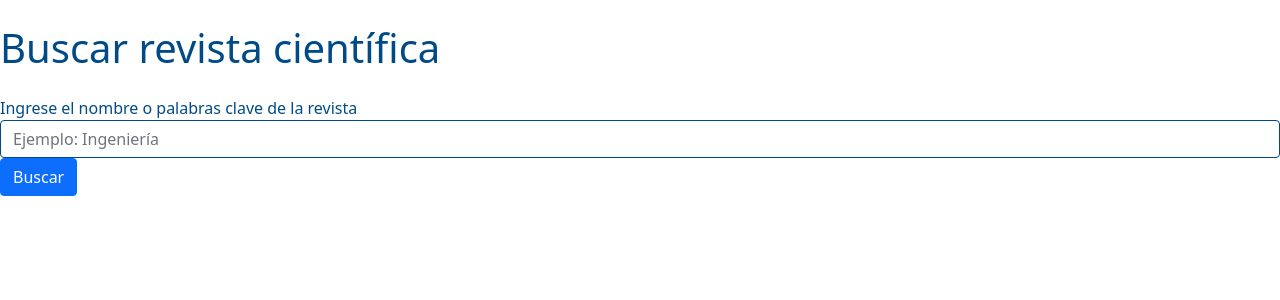
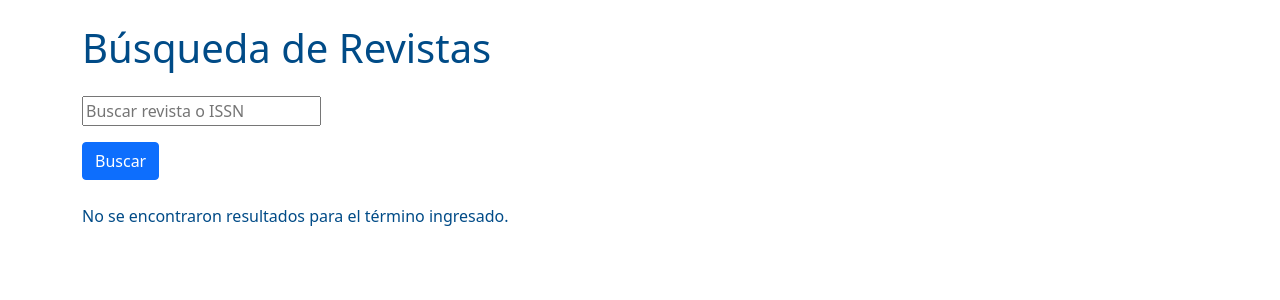
Before and after one commit to AlejandroR1977/Desarrollo4_ProyectoFinal, a Flask app: page /busqueda in a window 1280 px wide. Shown: the part 126-426 px from the top of the page. Run offline with Flask 3, Linux system fonts and the light colour scheme.

Commit message:
Busqueda terminada

```diff
--- a/Pagina/app.py
+++ b/Pagina/app.py
@@ -124,21 +124,19 @@ def explorar():
 # Ruta de búsqueda
 @app.route('/busqueda', methods=['GET'])
 def busqueda():
-    query = request.args.get('query', '').strip().lower()
+    termino = request.args.get('termino', '').lower()
     resultados = []
 
-    if query:
-        for titulo, data in scimago_data.items():
-            if query in titulo.lower():
-                resultados.append({
-                    "titulo": titulo,
-                    "h_index": data["h_index"],
-                    "url": data["url"],
-                    "areas": data["subject_area"],
-                    "catalogo": data.get("publisher", "Desconocido")
-                })
+    if termino:
+        for titulo, revista in scimago_data.items():
+            titulo_lower = titulo.lower()
+            issn = revista.get('issn', '').lower()
 
-    return render_template('busqueda.html', query=query, resultados=resultados)
+            if termino in titulo_lower or termino in issn:
+                resultados.append({"title": titulo, **revista})
+
+    return render_template('busqueda.html', resultados=resultados)
+
 
 # Ruta de catálogos generales
 @app.route('/catalogos')
--- a/Pagina/templates/busqueda.html
+++ b/Pagina/templates/busqueda.html
@@ -118,14 +118,35 @@
     </div>
 </nav>
 
-        <h1 class="my-4">Buscar revista científica</h1>
-        <form method="GET" action="/resultados_busqueda">
-            <div class="form-group">
-                <label for="query">Ingrese el nombre o palabras clave de la revista</label>
-                <input type="text" class="form-control" id="query" name="query" placeholder="Ejemplo: Ingeniería" required>
+<body>
+    <div class="container py-4">
+        <h1 class="mb-4">Búsqueda de Revistas</h1>
+        <form action="{{ url_for('busqueda') }}" method="get">
+            <div class="mb-3">
+                <input type="text" name="termino" placeholder="Buscar revista o ISSN">
             </div>
             <button type="submit" class="btn btn-primary">Buscar</button>
         </form>
+
+        <div class="mt-4">
+            {% if resultados %}
+                <h2>Resultados de la búsqueda:</h2>
+                <ul class="list-group">
+                    {% for revista in resultados %}
+                        <li class="list-group-item">
+                            <a href="{{ revista.url }}" target="_blank">{{ revista.title }}</a>
+                            <p><strong>ISSN:</strong> {{ revista.issn }}</p>
+                            <p><strong>Área:</strong> {{ revista.subject_area }}</p>
+                            <p><strong>Editor:</strong> {{ revista.publisher }}</p>
+                        </li>
+                    {% endfor %}
+                </ul>
+            {% else %}
+                <p>No se encontraron resultados para el término ingresado.</p>
+            {% endif %}
+        </div>
     </div>
+
+    <script src="https://cdn.jsdelivr.net/npm/bootstrap@5.3.0/dist/js/bootstrap.bundle.min.js"></script>
 </body>
 </html>
```
Also changed, not shown: 1 other file.
